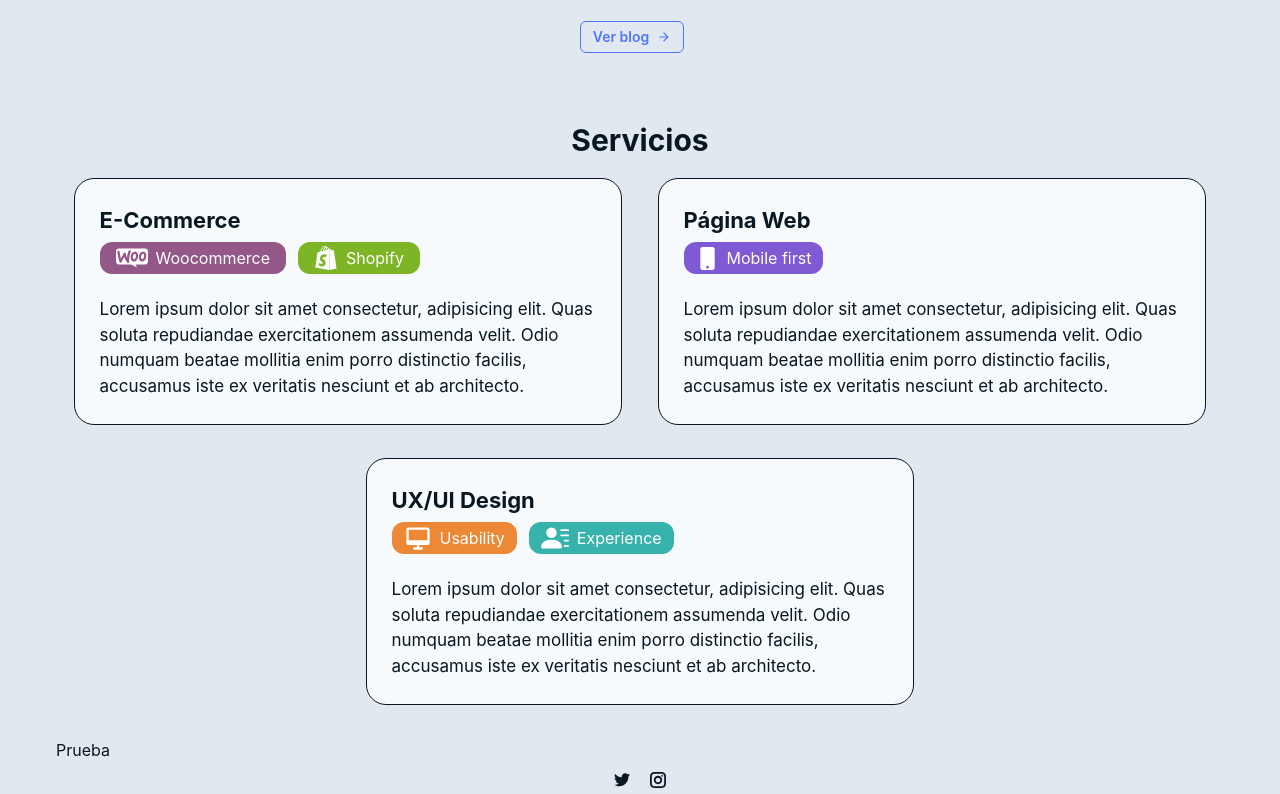
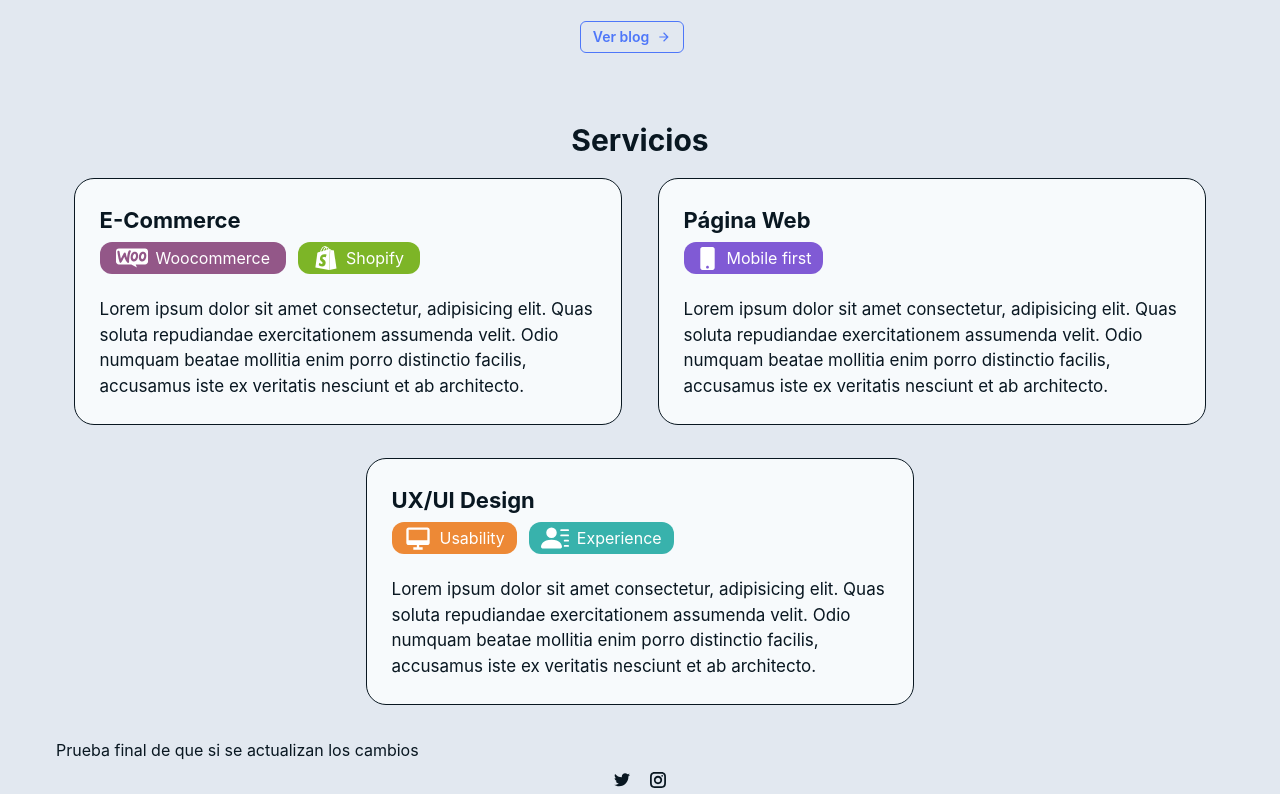
Before and after one commit to monterocjl/website, a Next.js app: page / in a window 1280 px wide. Shown: the part 250-1044 px from the top of the page. Built offline with nearby package versions, Linux system fonts and the light colour scheme.

Commit message:
Update index.jsx

```diff
--- a/pages/index.jsx
+++ b/pages/index.jsx
@@ -30,7 +30,7 @@
       </div>
 
       <Servicios />
-      <h1>Prueba</h1>
+      <h1>Prueba final de que si se actualizan los cambios</h1>
     </Layout>
   );
 }
```
